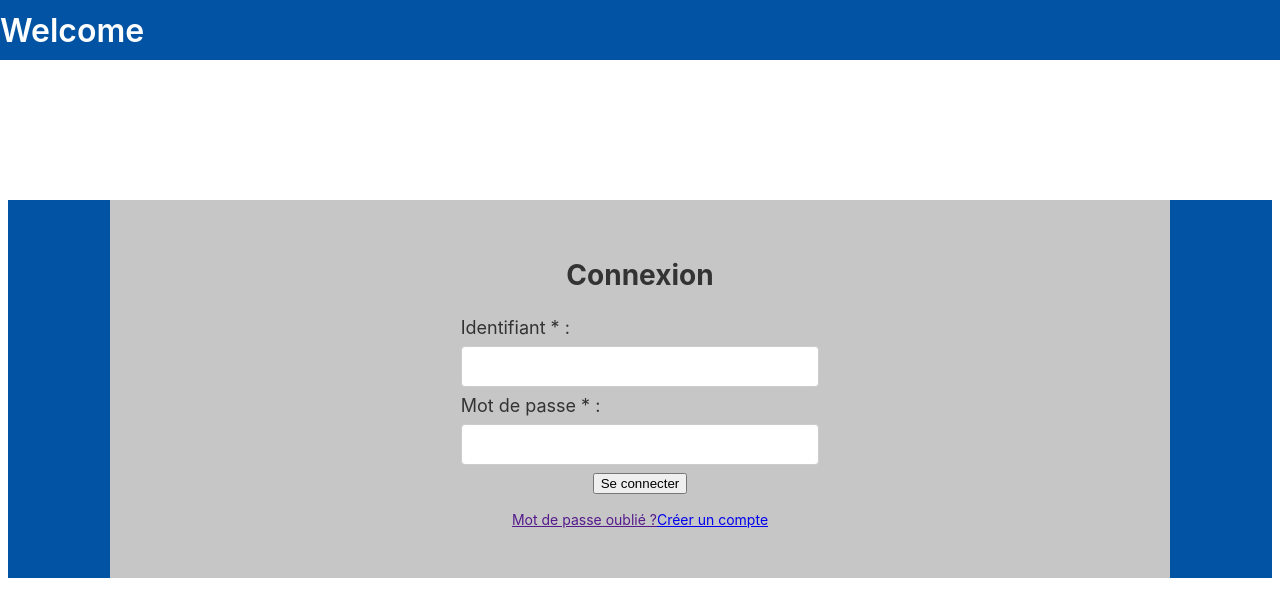
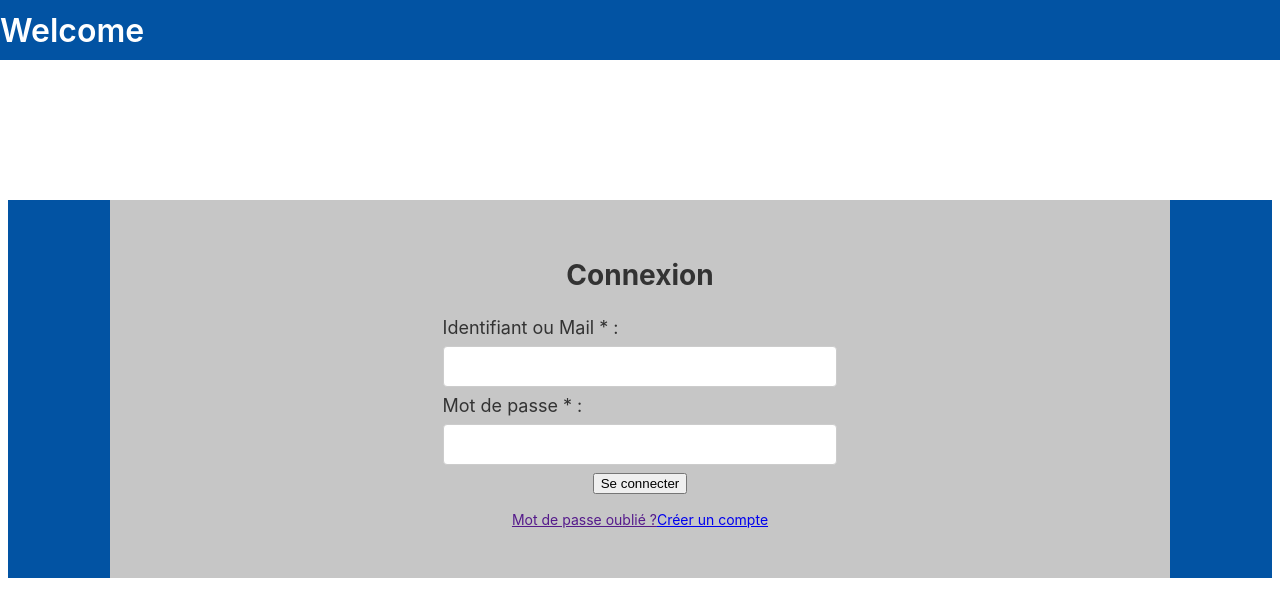
Before and after one commit to chocapiclecon/projet-cube-lot-2, an Angular app in the folder code/: page /connexion in a window 1280 px wide. Shown: the top 616 px of the page. Built offline with nearby package versions, Linux system fonts and the light colour scheme.

Commit message:
Update connexion.component.html

```diff
--- a/code/src/app/connexion/connexion.component.html
+++ b/code/src/app/connexion/connexion.component.html
@@ -77,7 +77,7 @@ font-size: large;
     <h1 for="title">Connexion</h1>
     <br>
   <div>
-    <label for="userName">Identifiant * :</label>
+    <label for="userName">Identifiant ou Mail * :</label>
     <input type="text" formControlName="userName" id="userName" required>
     <br>
     <label for="mdp">Mot de passe * :</label>
```
